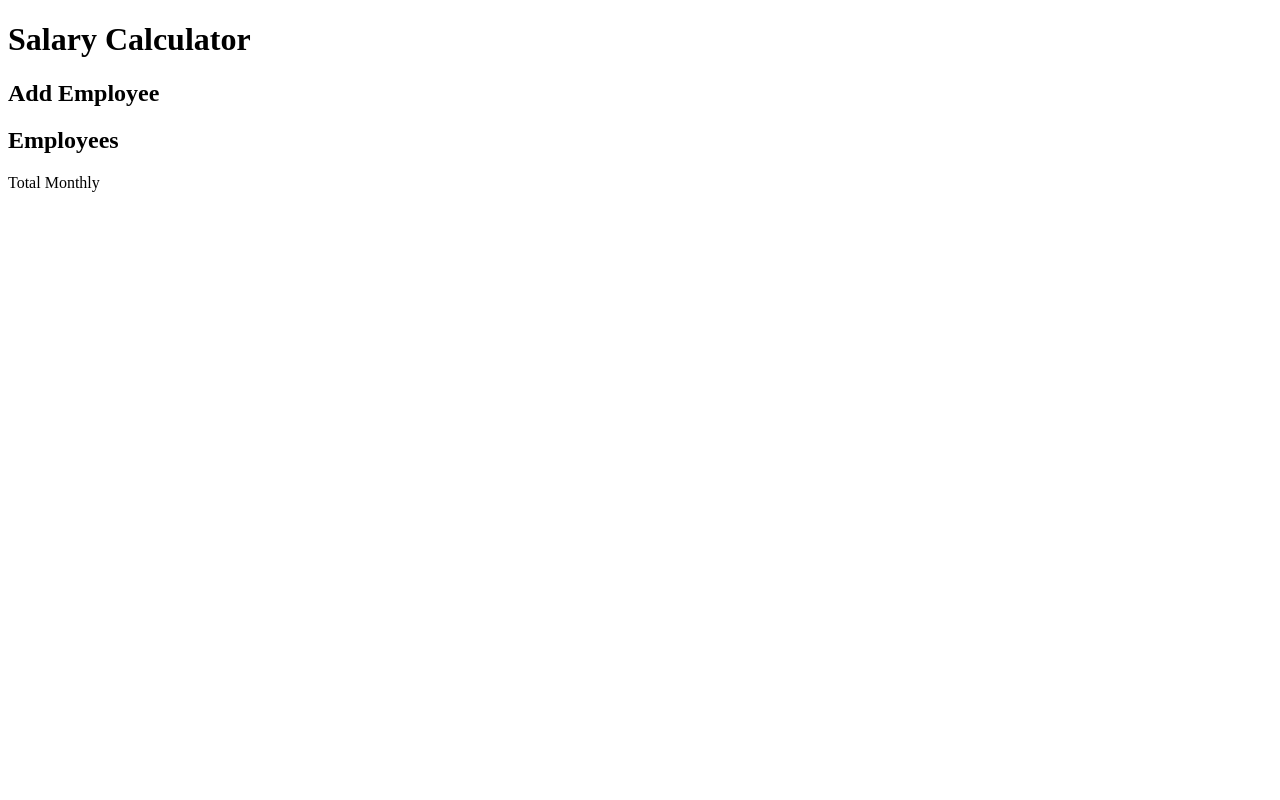
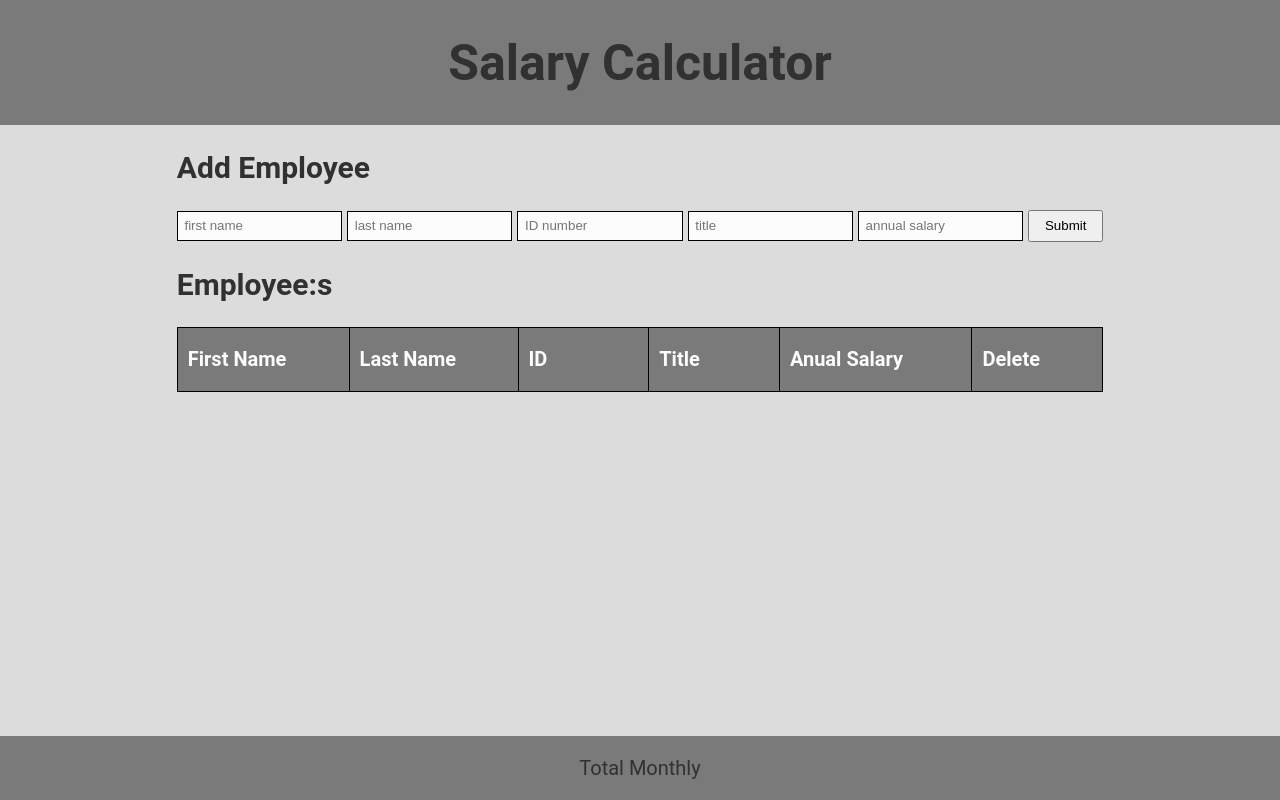
Before and after one commit to Heather-Haymond/Salary-Calculator, a website: page index.html in a window 1280 px wide. Drawn offline with Linux system fonts and the light colour scheme.

Commit message:
first commit

```diff
--- a/index.html
+++ b/index.html
@@ -2,7 +2,8 @@
 <html lang="en">
 <head>
   <meta charset="UTF-8">
-  <link rel="stylesheet" href="style.css">
+  <link rel="stylesheet" href="styles.css">
+  <script defersrc="script.js"></script>
   <title>Salary Calculator</title>
 </head>
 <body>
@@ -10,10 +11,59 @@
     <h1>Salary Calculator</h1>
   </header>
   <main>
-    <h2>Add Employee</h2>
-    <h2>Employees</h2>
+      <section>
+        <h2>Add Employee</h2>
+          <form>
+            <input
+              placeholder="first name"
+              type="text"
+              data-testid="firstNameInput"
+              id= 'firstName'>
+            <input
+              placeholder="last name"
+              type="text"
+              data-testid="lastNameInput"
+              id="lastName">
+            <input
+              placeholder="ID number"
+              type="text"
+              data-testid="idInput"
+              id='id'>
+            <input
+              placeholder="title"
+              type="text"
+              data-testid="titleInput"
+              id='title'>
+            <input
+              placeholder="annual salary"
+              type="text"
+              data-testid="annualSalaryInput"
+              id='salary'>
+            <button
+            Id="submitted" onclick="textToTable(event)">Submit</button>
+          </form>
+      </section>
+    <section>
+      <h2>Employee:s</h2>
+        <table>
+          <thead>
+            <tr>
+              <th>First Name</th>
+              <th>Last Name</th>
+              <th>ID</th>
+              <th>Title</th>
+              <th>Anual Salary</th>
+              <th>Delete</th>
+            </tr>
+          </thead>
+          <tbody id="employeeTable">
+          </tbody>
+        </table>
+    </section>
   </main>
   <footer>
+    <!-- * If the total monthly cost **exceeds $20,000**, apply an `over-budget` CSS class to the footer element.
+    * When applied, this CSS class should provide a clear visual indication that the monthly cost has been exceeded. (This could be as simple as turning the footer text red.) -->
     <p>Total Monthly</p>
   </footer>
 </body>
--- /dev/null
+++ b/styles.css
@@ -0,0 +1,80 @@
+body {
+    background-color: #dcdcdc;
+    font-family: 'Roboto', sans-serif;
+    color: #313131;
+    font-size: 1.25em;
+  }
+  html, body {
+    min-height: 100vh;
+    margin: auto;
+  }
+  body {
+    display: flex;
+    flex-direction: column;
+  }
+  header {
+    height: 8em;
+    background-color: #7a7a7a;
+    text-align: center;
+  }
+  main {
+    flex: auto;
+    max-width: 80%;
+    margin: auto;
+  }
+  footer {
+    height: 8em;
+    background-color: #7a7a7a;
+    text-align: center;
+  }
+
+
+  /* HEADER/FOOTER */
+  header, footer {
+    height: 100%;
+    display: flex;
+    justify-content: center;
+    align-items: center;
+  }
+  h1 {
+    font-size: 2.5em;
+  }
+
+
+  /* FORM ELEMENTS */
+  input {
+    padding: .5em;
+    width: 150px;
+    background: #FCFCFC;
+    border: 1px solid;
+  }
+  button {
+    padding: .5em;
+    width: 75px;
+  }
+
+
+  /* TABLE */
+  table {
+    width: 100%;
+    text-align: left;
+  }
+  table, th, td {
+    border: 1px solid black;
+    border-collapse: collapse;
+    height: 2.15em;
+  }
+  th, td {
+    padding: .5em;
+    min-width: 3.5em;
+  }
+  thead {
+    background: #7a7a7a;
+    color: #fcfcfc;
+  }
+  tbody tr:nth-child(odd){
+    background: #fcfcfc;
+  }
+  tbody tr:nth-child(even){
+    background: #dcdcdc;
+  }
```
Also changed, not shown: script.js (added, +36 -0 lines), 1 other file.
